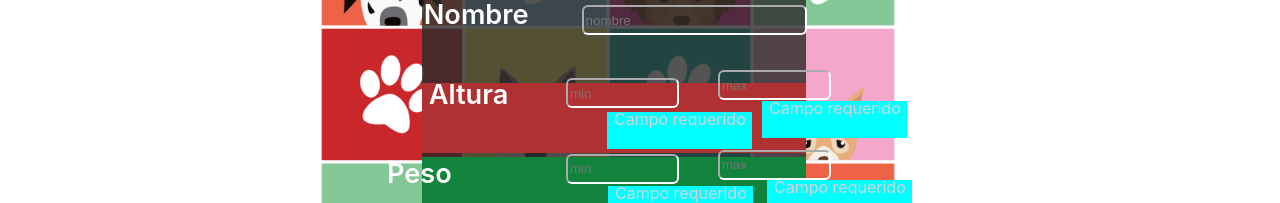
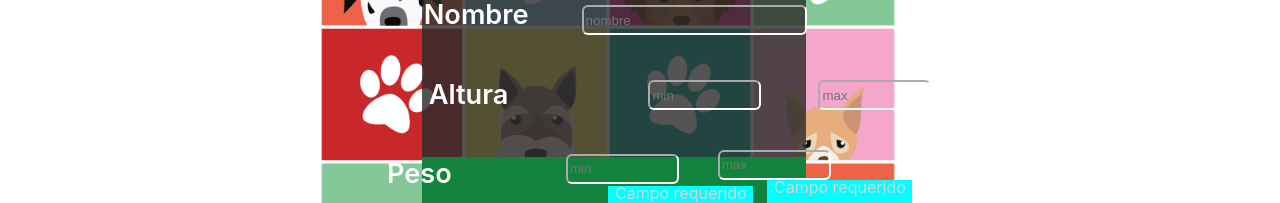
Before and after one commit to pazzitta/pi.dogs.henry, a React (Create React App) app in the folder client/: page /create in a window 1280 px wide. Shown: the part 398-601 px from the top of the page. Built offline with nearby package versions, Linux system fonts and the light colour scheme; no server answers.

Commit message:
pude solucionar los del css yupi

```diff
--- a/client/src/Components/RutaCreacion/NewRace.css
+++ b/client/src/Components/RutaCreacion/NewRace.css
@@ -130,13 +130,33 @@
 }
 
 /* ALTURA */
+
 .cajaAltura {
     position: relative;
-   bottom: 15px;
+    bottom: 15px;
     background-color: rgb(175, 49, 49);
+    background-color: transparent;
     height: 70px;
  }
 
+.ordenAlturaMin {
+    position: relative;
+    bottom: 36px;
+    left: 200px;
+    background-color: rgb(134, 84, 84);
+    background-color: transparent;
+    height: 70px;
+    width: 165px;
+}
+.ordenAlturaMax {
+    position: relative;
+    bottom: 106px;
+    left: 370px;
+    background-color: rgb(70, 50, 161);
+    background-color: transparent;
+    height: 70px;
+    width: 165px;
+}
 .textAltura {
     position: relative;
     right:  38%;
@@ -148,8 +168,8 @@
 }
 .barraAlturaMin {
     position: relative;
-    left: 8px;
-    bottom: 38px;
+    left: 0px;
+    bottom:0px;
     background-color: transparent;
     border-color: white;
     border-radius: 6px;
@@ -158,8 +178,8 @@
 }
 .barraAlturaMax {
     position: relative;
-    left:160px;
-    bottom:145px ;
+    left: 0px;
+    bottom:0px ;
     background-color: transparent;
     border-color: white;
     border-radius: 6px;
@@ -168,24 +188,24 @@
 }
 .valAMin {
     position: relative;
-    left:185px;
-    bottom:50px;
+    left:0px;
+    bottom:15px;
     color: rgb(212, 212, 212);
     background-color: aqua;
-    /* background-color: transparent; */
-    width: 145px;
+    background-color: transparent;
+    width: 165px;
     height: 37px;
     line-height : 15px;
 }
 
 .valAMax {
     position: relative;
-    left:340px;
-    bottom:160px;
+    left:0px;
+    bottom:15px;
     color: rgb(212, 212, 212);
     background-color: aqua;
-    /* background-color: transparent; */
-    width: 145px;
+    background-color: transparent;
+    width: 165px;
     height: 37px;
     line-height : 15px;
 }
--- a/client/src/Components/RutaCreacion/NewRace.jsx
+++ b/client/src/Components/RutaCreacion/NewRace.jsx
@@ -97,8 +97,8 @@ const [input, setInput] = useState ({
 
 const [errors, setErrors] = useState ({
       name: '',
-      heightMin: 'Campo requerido',
-      heightMax :'Campo requerido',
+      heightMin: '',
+      heightMax :'',
       weightMin: 'Campo requerido',
       weightMax: 'Campo requerido',
       life_span: '',
@@ -179,15 +179,20 @@ const handleSubmit = (e) => {
                      <label className="textAltura">Altura</label>
                      <br/>
 
+                     <div className="ordenAlturaMin">
                      <input className="barraAlturaMin" placeholder="min" type= "text" name="heightMin" value={input.heightMin} onChange={handleInputChange}/>
                         {errors.heightMin && (
                            <p className="valAMin"> {errors.heightMin}</p>
                         )}
+                     </div>
 
-                     <input className="barraAlturaMax" placeholder="max" type= "text" name="heightMax" value={input.heightMax} onChange={handleInputChange}/>
-                        {errors.heightMax && (
-                           <p className="valAMax"> {errors.heightMax} </p>
+                    <div className="ordenAlturaMax">
+                       <input className="barraAlturaMax" placeholder="max" type= "text" name="heightMax" value={input.heightMax} onChange={handleInputChange}/>
+                           {errors.heightMax && (
+                              <p className="valAMax"> {errors.heightMax} </p>
                         )}
+                    </div>
+
                   </div>
                   <br/>
 
```
Also changed, not shown: 1 other file (tests, documents, lock files or other folders).
